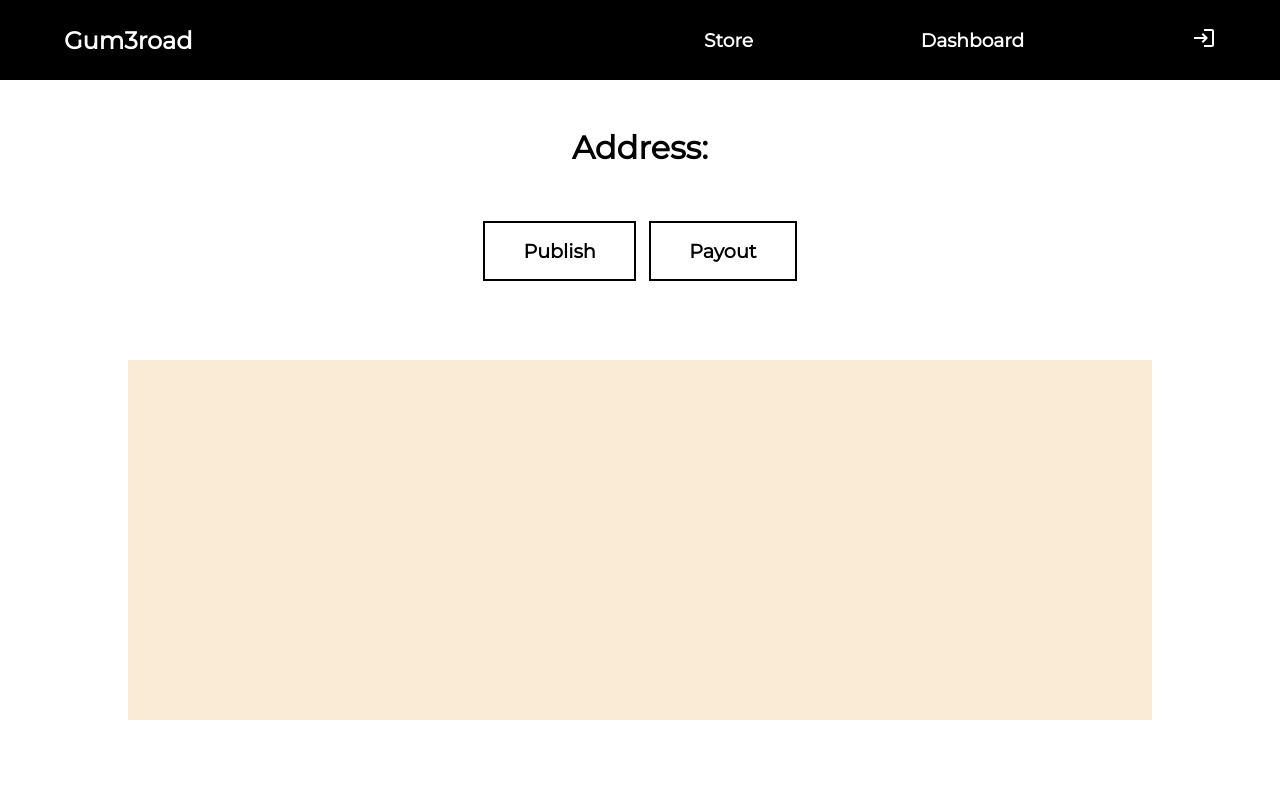
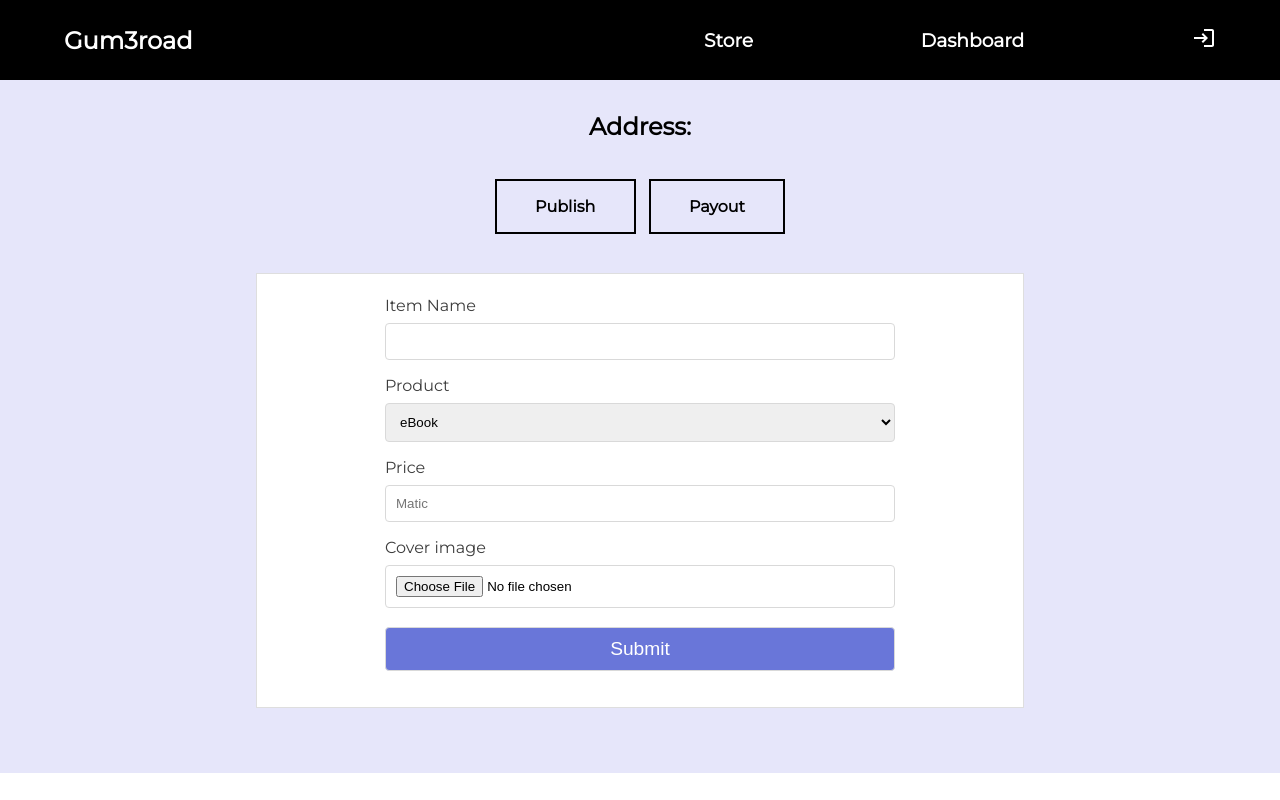
Before and after one commit to anshss/Gum3road, a Next.js app: page /publish in a window 1280 px wide. Built offline with nearby package versions, Linux system fonts and the light colour scheme.

Commit message:
pushblish form

```diff
--- a/components/Navbar.js
+++ b/components/Navbar.js
@@ -8,7 +8,7 @@ export default function Navbar() {
             <Link href='/'><h2>Gum3road</h2></Link>
             <div className={styles.rightsect}>
             <Link href='/store'><h3>Store</h3></Link>
-            <Link href='/dashboard'><h3>Dashboard</h3></Link>
+            <Link href='/publish'><h3>Dashboard</h3></Link>
             <Login />
             </div>
         </div>
--- a/pages/dashboard.js
+++ b/components/dashboard.js
@@ -1,5 +1,5 @@
 import styles from '../styles/dashboard.module.scss'
-import Navbar from '../components/Navbar'
+import Navbar from './Navbar'
 import { useState, useEffect } from 'react';
 import Link from 'next/link'
 
--- a/pages/payout.js
+++ b/pages/payout.js
@@ -1,4 +1,4 @@
-import Dashboard from "./dashboard";
+import Dashboard from "../components/dashboard";
 import styles from "../styles/dashboard.module.scss";
 import { useState } from "react";
 
@@ -10,8 +10,8 @@ export default function Payout() {
         <>
             <Dashboard />
             <div className={styles.payout}>
-                <h2>Total Earned: ${Earnings}</h2>
-                <h2>Total ebooks sold: {ItemsSold}</h2>
+                <h2>Payout earned:&nbsp;&nbsp;${Earnings}</h2>
+                <h2>Ebooks purchased:&nbsp;&nbsp;{ItemsSold}</h2>
             </div>
         </>
     );
--- a/pages/publish.js
+++ b/pages/publish.js
@@ -1,13 +1,31 @@
-import Dashboard from "./dashboard"
-import styles from "../styles/dashboard.module.scss"
+import Dashboard from "../components/dashboard";
+import styles from "../styles/dashboard.module.scss";
+import Box from "@mui/material/Box";
+import TextField from "@mui/material/TextField";
+import FormControl from '@mui/material/FormControl';
+import InputLabel from '@mui/material/InputLabel';
+import OutlinedInput from '@mui/material/OutlinedInput';
+import InputAdornment from '@mui/material/InputAdornment';
 
 export default function Publish() {
-    return(
+    return (
         <>
-        <Dashboard />
-        <div className={styles.publish}>
-            <form></form>
-        </div>
+            <Dashboard />
+            <div className={styles.publish}>
+                <form>
+                    <label>Item Name</label>
+                    <input name="name" required/>
+                    <label>Product</label>
+                    <select name="product">
+                        <option value="eBook">eBook</option>
+                    </select>
+                    <label>Price</label>
+                    <input name="price" placeholder="Matic" required/>
+                    <label>Cover image</label>
+                    <input type="file" name="coverimg" required/>
+                    <input type="submit" className={styles.submitbtn} />
+                </form>
+            </div>
         </>
-    )
+    );
 }
--- a/styles/dashboard.module.scss
+++ b/styles/dashboard.module.scss
@@ -1,14 +1,17 @@
 .dashboard{
-    // background-color:cornflowerblue;
-    min-height: 45vh;
+    background-color: lavender;
     max-width: 100vw;
     display: flex;
     flex-direction: column;
-    padding-top: 10vh;
+    padding-top: 10vh ;
+    padding-bottom: 2rem;
+
     .address{
-        padding: 3rem;
+        padding: 2rem;
         align-self: center;
+        font-size: 1.5rem;
     }
+
     .btngrp{
         align-self: center;
         display: flex;
@@ -16,29 +19,56 @@
             border: 2px solid black;
             padding: 1rem 2.4rem;
             margin: 0.4rem;
-            font-size: 1.2rem;
+            font-size: 1rem;
         }
     }
 }
 
 .publish{
-    display: flex;
-    flex-direction: row;
-    justify-content: center;
+    background-color: lavender;
     max-width: 100vw;
-    color: black;
+    min-height: 62.5vh;
+
     form{
-        background-color:antiquewhite;
-        width: 80vw;
-        min-height: 45vh;
+        background-color:white;
+        border: 1px solid #dedede;
+        display: flex;
+        flex-direction: column;
+        justify-content: space-around;
+        margin: 0 auto;
+        max-width: 60vw;
+        padding: 1.4rem 8rem;
+        padding-bottom: 1.2rem;
+
+        input, select{
+            border: 1px solid #d9d9d9;
+            border-radius: 4px;
+            box-sizing: border-box;
+            padding: 10px;
+            width: 100%;
+            margin-bottom: 1rem;
+
+        }
+
+        label{
+            color: #3d3d3d;
+            margin-bottom: 0.5rem;
+        }
+
+        .submitbtn{
+            background-color: #6976d9;
+            color: white;
+            font-size: 1.2rem;
+            margin-top: 0.2rem;
+        }
     }
 }
 
 .payout{
+    background-color: lavender;
     display: flex;
-    margin-top: 4rem;
-    flex-direction: column;
-    align-items: center;
-    // color: white;
-    padding: 1rem 2.4rem;
+    flex-direction: row;
+    justify-content: space-around;
+    padding: 5rem 2.4rem;
+    min-height: 62.5vh;
 }
```
